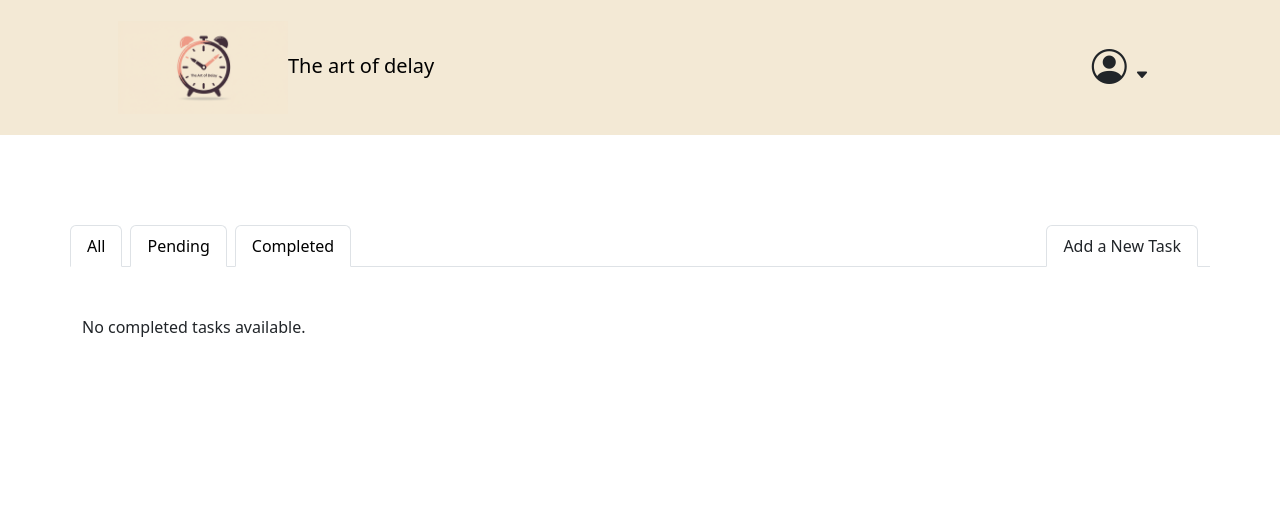
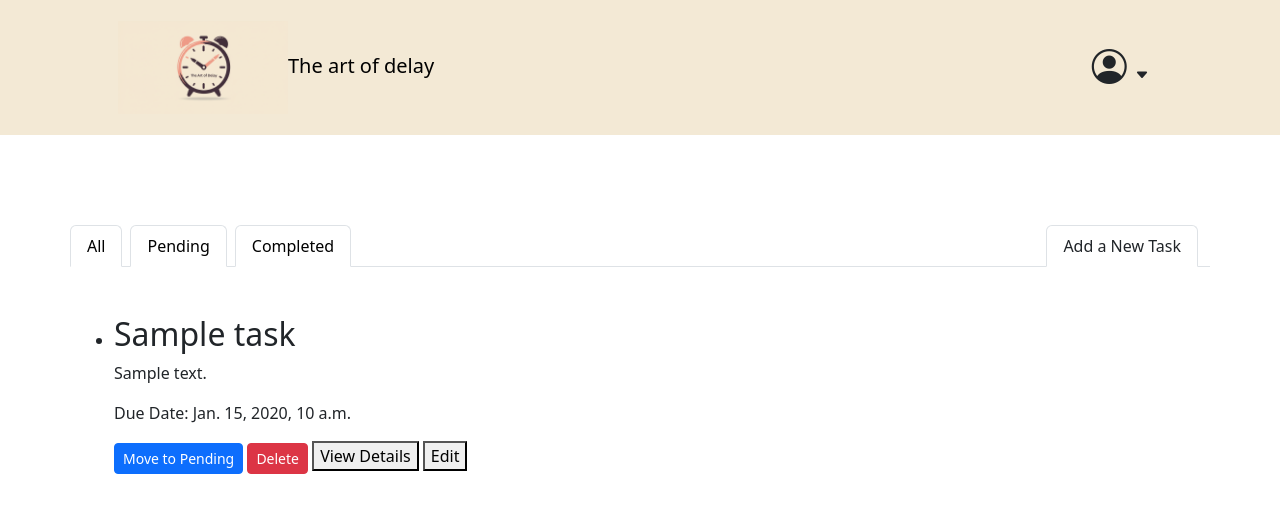
Before and after one commit to zyadelmahdy/task_manager, a Django app: page /tasks/show_completed_tasks/ in a window 1280 px wide. Shown: the top 513 px of the page. Run offline with Django 5.2, Linux system fonts and the light colour scheme; a user stored in the database is signed in; tables that the repository leaves empty hold one stand-in row (values such as "Sample post"); some libraries are stand-ins or nearby versions; some web fonts are replaced.

Commit message:
completed and pending
move to completed, move to pending buttons function properly.
pending tab has pending tasks, and completed tab has completed tasks.

```diff
--- /dev/null
+++ b/task_manager_project/task_manager_app/templates/task_manager_app/partials/task_btns.html
@@ -0,0 +1,22 @@
+{% if tasks %}
+      <ul>
+        {% for task in tasks %}
+        <li class="mb-5">
+          <h2>{{ task.title }}</h2>
+          <p>{{ task.description }}</p>
+          <p>Due Date: {% if task.due_date %}{{ task.due_date }}{% else %}Not set{% endif %}</p>
+          {% if task.completed %}
+            <a href="{% url 'move_to_pending' task.id %}" class="btn btn-primary btn-sm">Move to Pending</a>
+          {% elif not task.completed %}
+            <a href="{% url 'move_to_completed' task.id %}" class="btn btn-primary btn-sm">Move to Completed</a>
+          {% endif %}
+          <a href="{% url 'task_delete' task.id %}" class="btn btn-danger btn-sm">Delete</a>
+          <button>View Details</button>
+          <button>Edit</button>
+
+        </li>
+        {% endfor %}
+      </ul>
+      {% else %}
+      <p>No tasks available.</p>
+      {% endif %}
--- a/task_manager_project/task_manager_app/templates/task_manager_app/show_completed_tasks.html
+++ b/task_manager_project/task_manager_app/templates/task_manager_app/show_completed_tasks.html
@@ -1,30 +1,19 @@
-{% extends "base.html" %} {% load static %} {% block title %} Completed Tasks {%endblock %}
+{% extends "base.html" %}
+{% load static %}
+{% block title %} Pending Tasks {% endblock %}
 {% block header %}
   <h1>Completed Tasks</h1>
 {% endblock %}
+{% block content %}
+<body class="padding-top-225">
 
-
-{% block content %}
-
-<body class="padding-top-225">
 <div class="container">
   <div class="row d-flex align-items-stretch">
-{% include 'task_manager_app/partials/task_tabs.html' with active_tab='all' %}
-<div class="mt-5">
-    {% if completed_tasks %}
-    <ul>
-      {% for task in completed_tasks %}
-      <li>
-        <h2>{{ task.title }}</h2>
-        <p>{{ task.description }}</p>
-        <p>Due Date: {{ task.due_date }}</p>
-      </li>
-      {% endfor %}
-    </ul>
-    {% else %}
-    <p>No completed tasks available.</p>
-    {% endif %}
-</div>
+    {% include 'task_manager_app/partials/task_tabs.html' with active_tab='all' %}
+    <div class="mt-5">
+
+            {% include 'task_manager_app/partials/task_btns.html' %}
+
 </div>
 </div>
 </body>
--- a/task_manager_project/task_manager_app/views.py
+++ b/task_manager_project/task_manager_app/views.py
@@ -19,7 +19,7 @@ def login_view(request):
             user = authenticate(username=username, password=password)
             if user is not None:
                 login(request, user)
-                return redirect('task_list')
+                return redirect('tasks_list')
             else:
                 # This branch handles if authentication failed
                 form.add_error(None, "Invalid username or password.")
@@ -93,6 +93,43 @@ def task_delete_view(request, task_id):
 
 
 @login_required(login_url='login')
+def move_to_pending_view(request, task_id):
+    try:
+        task = get_object_or_404(Task, pk=task_id, created_by=request.user)
+    except Task.DoesNotExist:
+        # Handle the case where the task doesn't exist
+        messages.error(request, "Task not found.")
+        return redirect(reverse('tasks_list'))
+
+    if request.method == 'POST':
+        task_number = task.id
+        task.completed = False
+        task.save()
+        messages.success(request, f"Task {task_number} moved to pending successfully!")
+        return redirect(reverse('tasks_list'))
+
+    return render(request, 'task_manager_app/move_to_pending.html', {'task': task})
+
+@login_required(login_url='login')
+def move_to_completed_view(request, task_id):
+    try:
+        task = get_object_or_404(Task, pk=task_id, created_by=request.user)
+    except Task.DoesNotExist:
+        # Handle the case where the task doesn't exist
+        messages.error(request, "Task not found.")
+        return redirect(reverse('tasks_list'))
+
+    if request.method == 'POST':
+        task_number = task.id
+        task.completed = True
+        task.save()
+        messages.success(request, f"Task {task_number} moved to completed successfully!")
+        return redirect(reverse('tasks_list'))
+
+    return render(request, 'task_manager_app/move_to_completed.html', {'task': task})
+
+
+@login_required(login_url='login')
 def profile_view(request):
     user = get_object_or_404(User, id=request.user.id)
     return render(request, 'task_manager_app/profile.html', {'user': user})
@@ -119,7 +156,9 @@ def add_task_view(request):
         if form.is_valid():
             task = form.save(commit=False)
             task.created_by = request.user
+            task.completed = False
             task.save()
+            messages.success(request, "Task added successfully!")
             return redirect('tasks_list')
     else:
         form = TaskForm()
--- a/task_manager_project/task_manager_project/urls.py
+++ b/task_manager_project/task_manager_project/urls.py
@@ -31,5 +31,7 @@ urlpatterns = [
     path('tasks/<int:task_id>/', views.task_detail_view, name='task_detail'),
     path('tasks/<int:task_id>/edit/', views.task_edit_view, name='task_edit'),
     path('tasks/<int:task_id>/delete/', views.task_delete_view, name='task_delete'),
+    path('tasks/<int:task_id>/move_to_pending/', views.move_to_pending_view, name='move_to_pending'),
+    path('tasks/<int:task_id>/move_to_completed/', views.move_to_completed_view, name='move_to_completed'),
     path('add_task/', views.add_task_view, name='add_task'),
 ]
```
Also changed, not shown: task_manager_project/task_manager_app/templates/task_manager_app/move_to_completed.html (added, +17 -0 lines), task_manager_project/task_manager_app/templates/task_manager_app/move_to_pending.html (added, +17 -0 lines), task_manager_project/task_manager_app/templates/task_manager_app/show_pending_tasks.html (+3 -14 lines), task_manager_project/task_manager_app/templates/task_manager_app/tasks_list.html (+1 -18 lines), task_manager_project/task_manager_app/models.py (line endings or trailing spaces).
